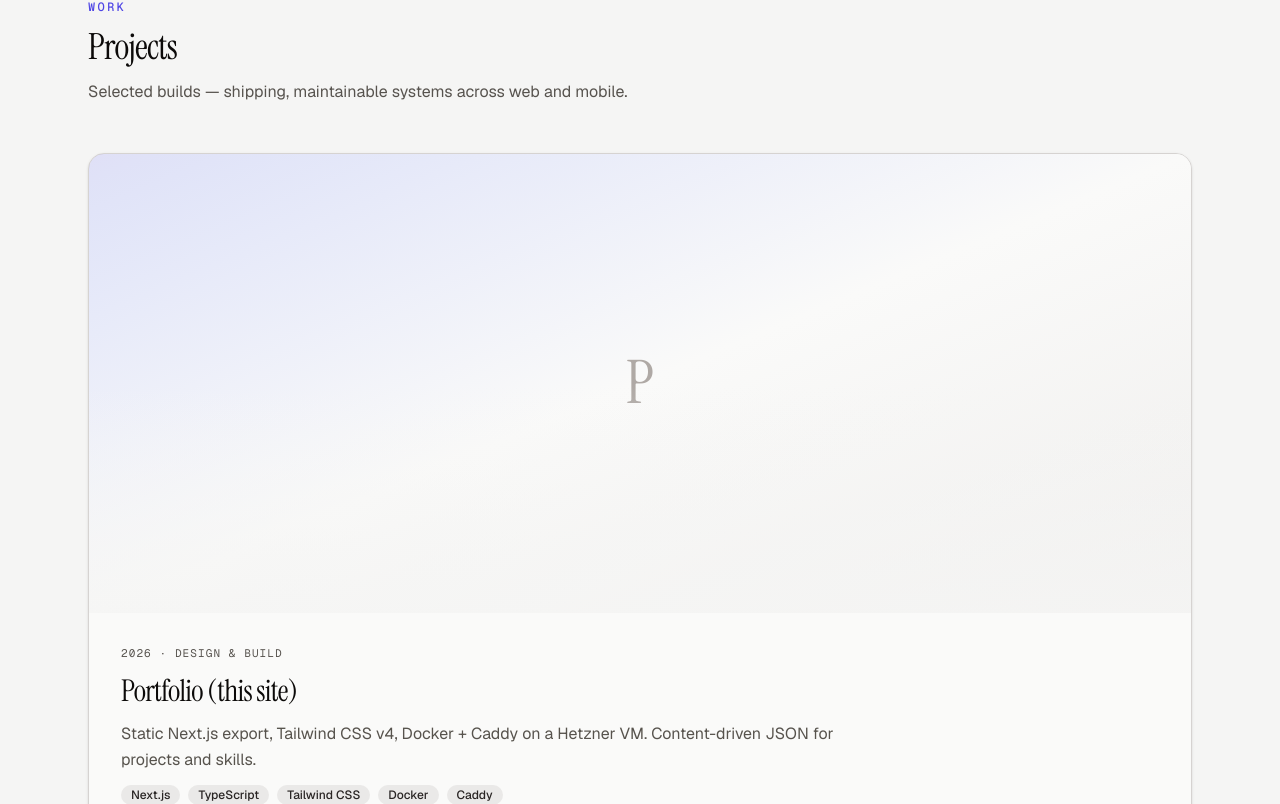
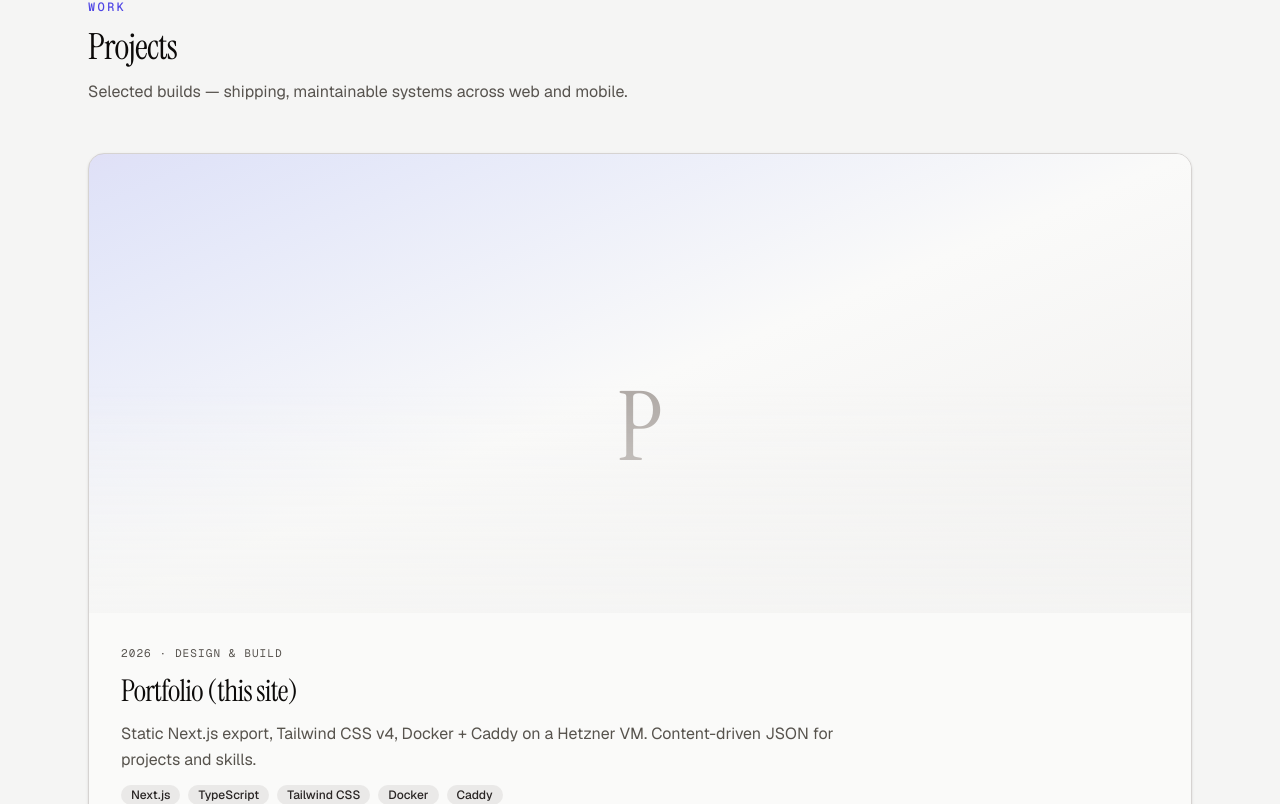
Before and after one commit to HaDuve/Portfolio, a Next.js app in the folder frontend/: page / in a window 1280 px wide. Shown: the part 676-1480 px from the top of the page. Built offline with nearby package versions, Linux system fonts and the light colour scheme.

Commit message:
FEAT: parallax effect on char test

```diff
--- /dev/null
+++ b/frontend/src/components/ParallaxLetter.tsx
@@ -0,0 +1,58 @@
+"use client";
+
+import { motion, useReducedMotion, useScroll, useTransform } from "motion/react";
+import { useRef } from "react";
+
+type Props = {
+  letter: string;
+  /** Outer frame: aspect + overflow hidden (must include `relative`) */
+  frameClassName: string;
+  /** Larger type in featured cards */
+  isFeatured?: boolean;
+};
+
+const charClassDefault =
+  "font-display font-normal text-stone-400/90 dark:text-stone-600 text-5xl sm:text-6xl";
+const charClassFeatured =
+  "font-display font-normal text-stone-400/90 dark:text-stone-600 text-6xl sm:text-8xl";
+
+export function ParallaxLetter({
+  letter,
+  frameClassName,
+  isFeatured = false,
+}: Props) {
+  const reduce = useReducedMotion();
+  const ref = useRef<HTMLDivElement>(null);
+  const { scrollYProgress } = useScroll({
+    target: ref,
+    offset: ["start end", "end start"],
+  });
+  const y = useTransform(scrollYProgress, [0, 1], ["-14%", "14%"]);
+
+  const charClass = isFeatured ? charClassFeatured : charClassDefault;
+
+  if (reduce) {
+    return (
+      <div className={frameClassName}>
+        <div className="flex h-full items-center justify-center">
+          <span className={charClass} aria-hidden>
+            {letter}
+          </span>
+        </div>
+      </div>
+    );
+  }
+
+  return (
+    <div ref={ref} className={frameClassName}>
+      <motion.div
+        style={{ y }}
+        className="absolute inset-0 flex h-[125%] w-full -top-[12.5%] items-center justify-center will-change-transform"
+      >
+        <span className={charClass} aria-hidden>
+          {letter}
+        </span>
+      </motion.div>
+    </div>
+  );
+}
--- a/frontend/src/components/ProjectCard.tsx
+++ b/frontend/src/components/ProjectCard.tsx
@@ -1,6 +1,7 @@
 "use client";
 
 import type { Project } from "@/types/content";
+import { ParallaxLetter } from "@/components/ParallaxLetter";
 import { ParallaxMedia } from "@/components/ParallaxMedia";
 
 type Props = {
@@ -39,11 +40,11 @@ export function ProjectCard({ project, variant = "default" }: Props) {
             frameClassName={frameClass}
           />
         ) : (
-          <div className={frameClass}>
-            <div className="flex h-full items-center justify-center text-5xl font-display font-normal text-stone-400/90 dark:text-stone-600 sm:text-6xl">
-              {project.title.slice(0, 1)}
-            </div>
-          </div>
+          <ParallaxLetter
+            letter={project.title.slice(0, 1)}
+            frameClassName={frameClass}
+            isFeatured={isFeatured}
+          />
         )}
         {isFeatured ? (
           <div className="pointer-events-none absolute inset-0 bg-gradient-to-t from-background/80 via-transparent to-transparent dark:from-background/90" />
```
